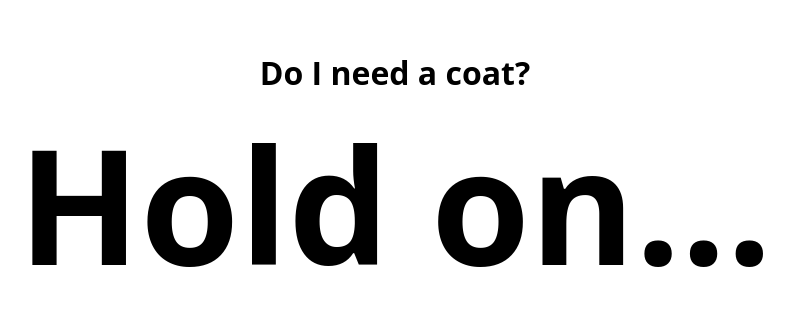
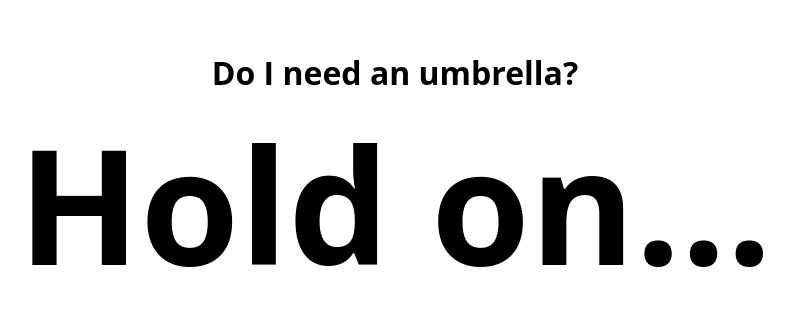
Before and after one commit to OajMeredith23/Will-you-need-a-coat, a website: page public/index.html in a window 1280 px wide. Shown: the part 219-534 px from the top of the page, without its empty margins (245-1039 px from the left). Drawn offline with nearby package versions, Linux system fonts and the light colour scheme.

Commit message:
Change title

```diff
--- a/public/index.html
+++ b/public/index.html
@@ -14,7 +14,7 @@
     <script src="https://cdn.jsdelivr.net/npm/chart.js@2.8.0/dist/Chart.min.js"></script>
 <body>
   <div class="container">
-    <h1>Do I need a coat?</h1>
+    <h1>Do I need an umbrella?</h1>
     <h2 id="rainOrNot">Hold on...</h2>
   </div>
     <script src="main.js"></script>
```
